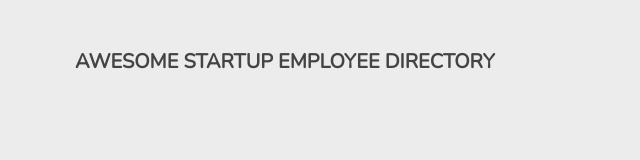
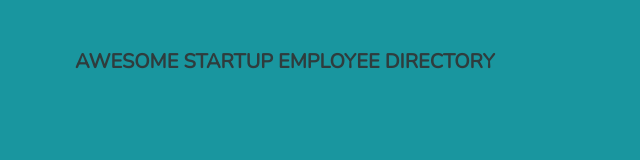
Before and after one commit to Codenuggets/Public-API-Requests-TD-Project-5, a plain HTML site: page index.html in a window 1280 px wide. Shown: the whole page, without its empty margins (0-640 px from the left). Drawn offline with nearby package versions, Linux system fonts and the light colour scheme; no server answers.

Commit message:
Changed background color in styles.css and updated README

```diff
--- a/css/styles.css
+++ b/css/styles.css
@@ -16,7 +16,7 @@ html, body {
 body {
     font-family: "Nunito", sans-serif;
     text-align: center;
-    background: rgba(235, 235, 235, 0.9);
+    background: rgba(0, 139, 149, 0.9);
 }
 
 header {
```
Also changed, not shown: 1 other file.
